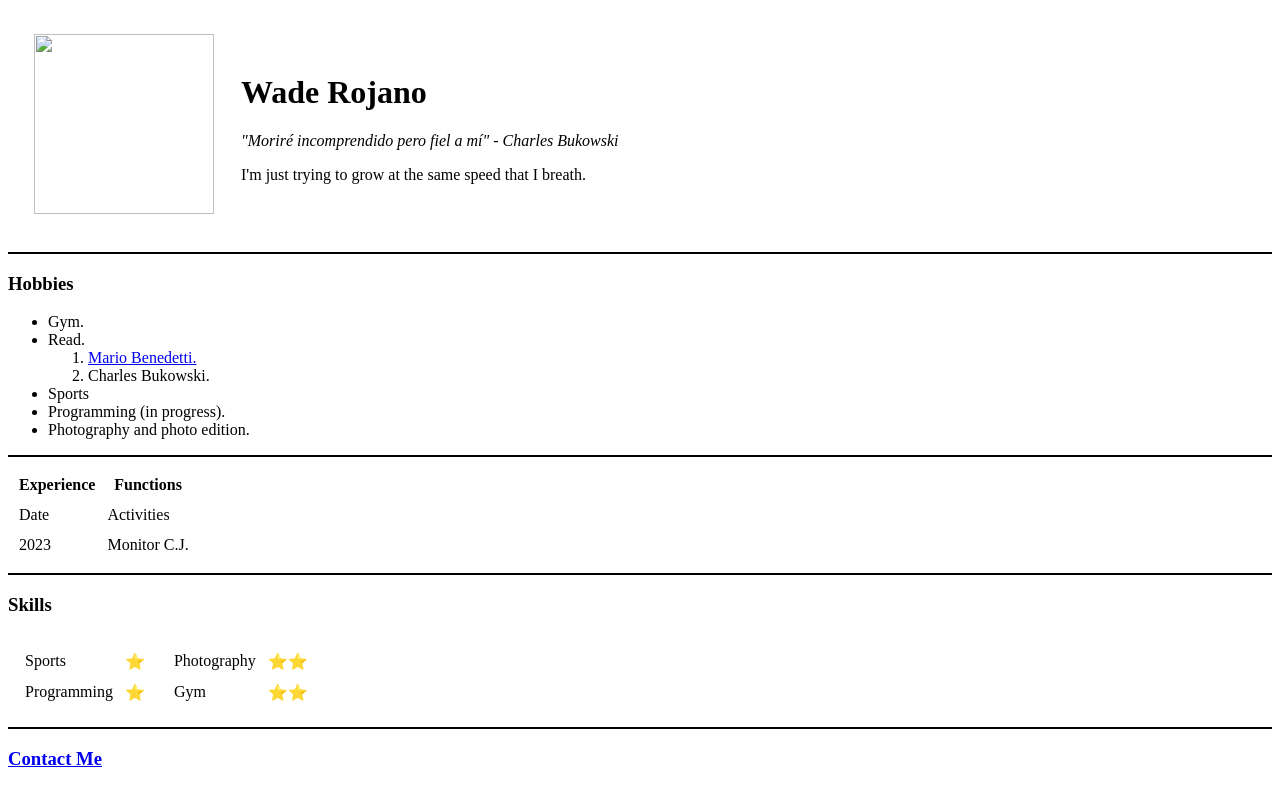
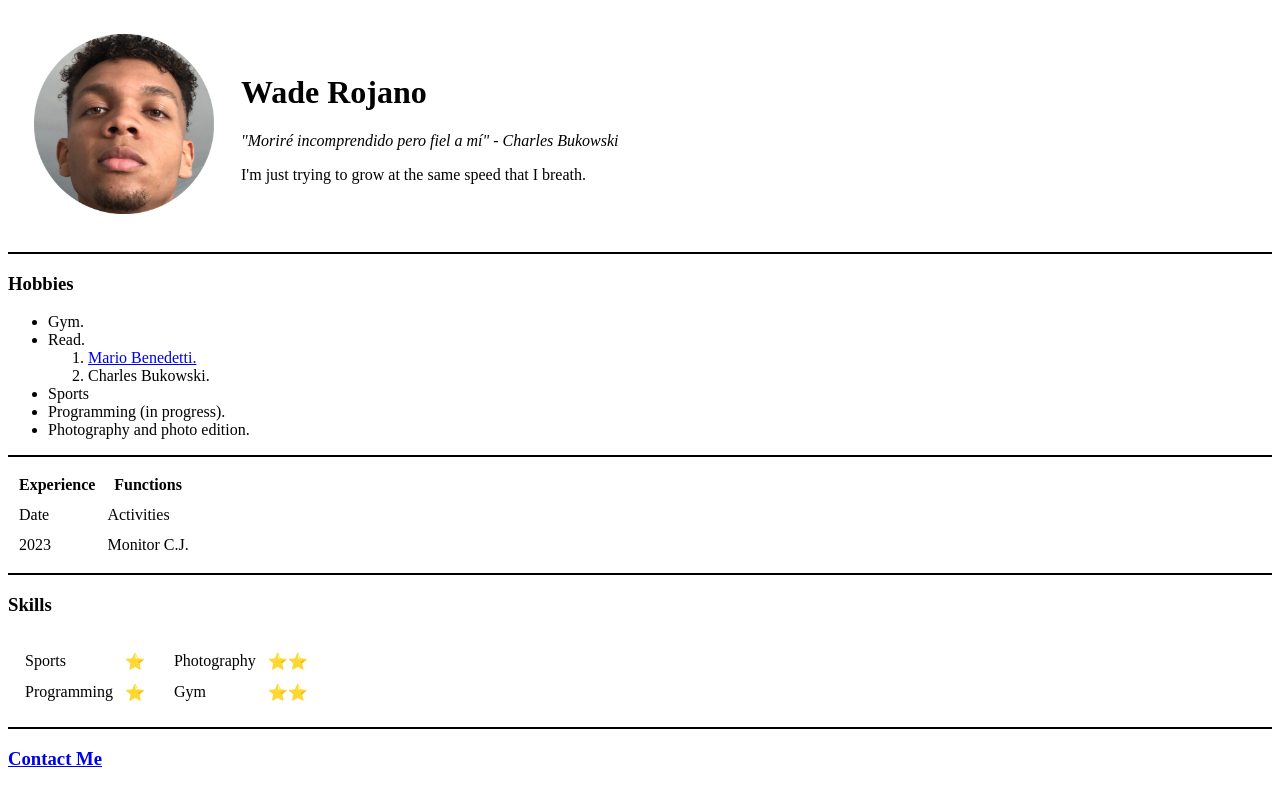
Before and after one commit to ROHWAN0/CV, a plain HTML site: page index.html in a window 1280 px wide. Drawn offline with Linux system fonts and the light colour scheme.

Commit message:
update for image main

```diff
--- a/index.html
+++ b/index.html
@@ -6,7 +6,7 @@
     <body>
         <table cellspacing="25">
             <td>
-                <img src="Images/profile round try.png" height="180" width="180">
+                <img src="profile round try.png" height="180" width="180">
             </td>
             <td>
                 <h1><strong>Wade Rojano</strong></h1>
```
